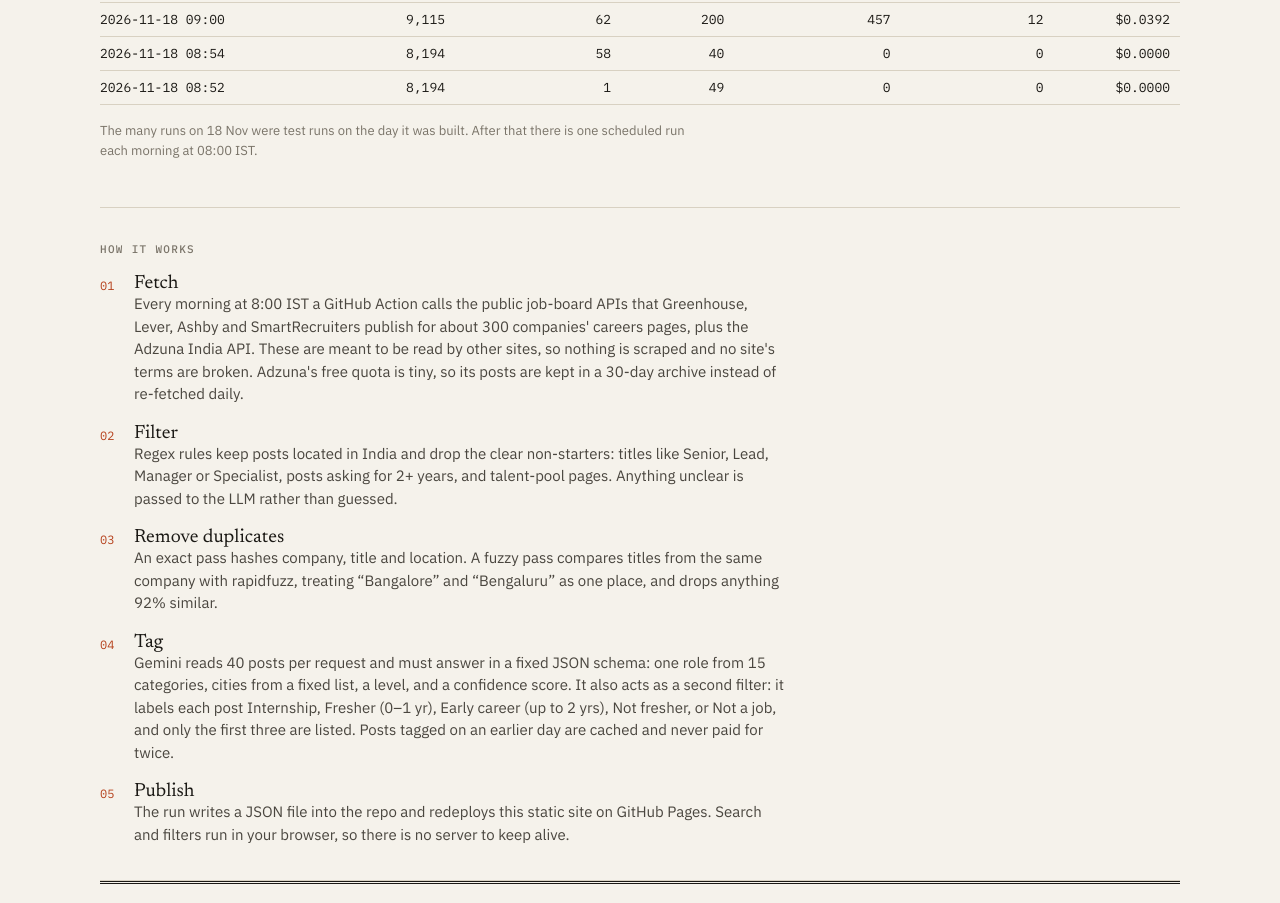
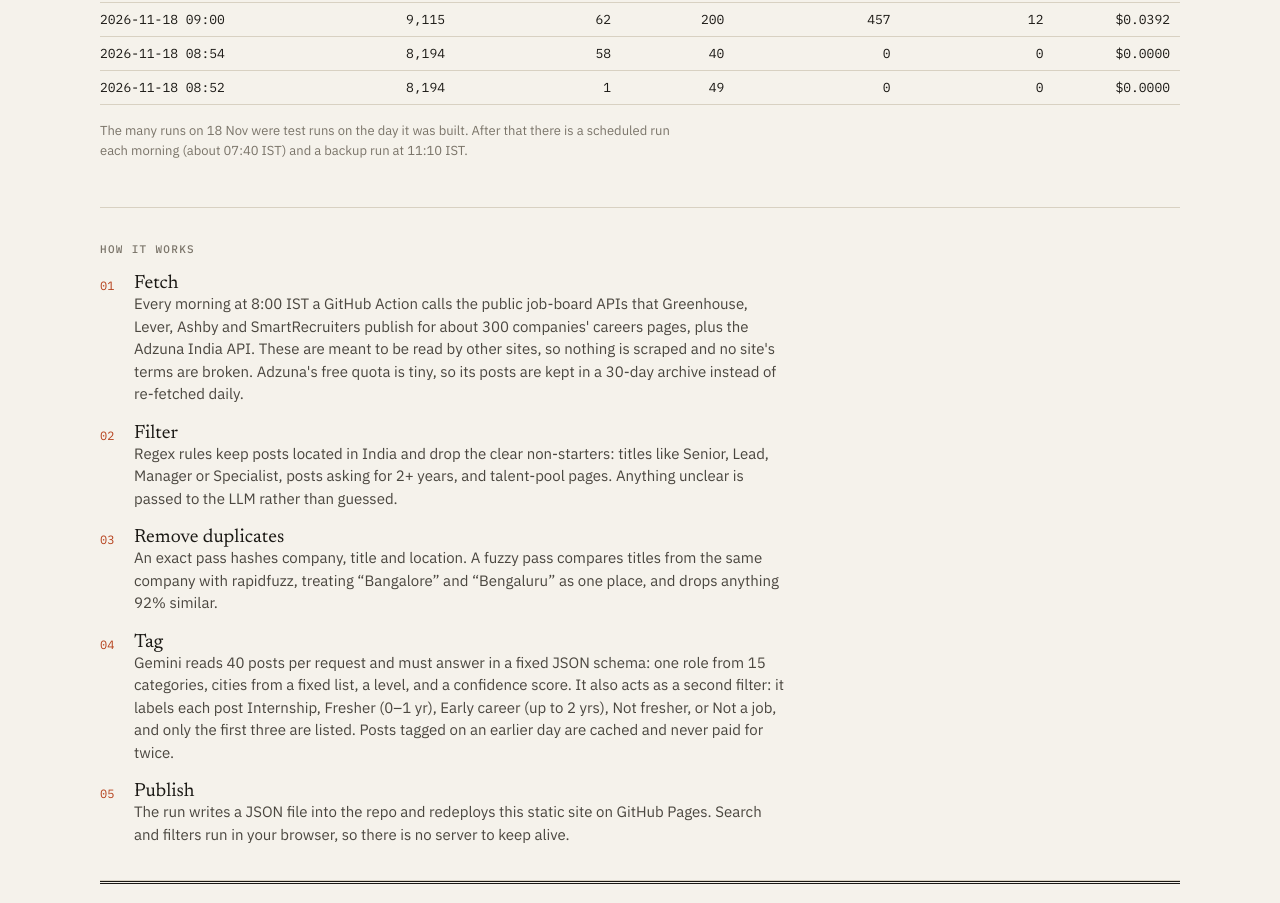
Before and after one commit to dhruvdua14/beep-fresher-jobs, a plain HTML site: page site/stats.html in a window 1280 px wide. Shown: the part 2439-3342 px from the top of the page. Drawn offline with Linux system fonts and the light colour scheme; no server answers.

Commit message:
Odd-minute schedule plus a backup daily run (GitHub delays on-the-hour crons)
Co-Authored-By: Claude Opus 5.5 <noreply@anthropic.com>
Claude-Session: https://claude.ai/code/session_011WKirumzAgQzBnRVztrbRm

```diff
--- a/site/stats.html
+++ b/site/stats.html
@@ -65,7 +65,7 @@
       <h2>Daily runs</h2>
       <div class="tablewrap"><table class="log" id="runs"></table></div>
       <p class="note">The many runs on 18 Nov were test runs on the day it was built. After that
-        there is one scheduled run each morning at 08:00 IST.</p>
+        there is a scheduled run each morning (about 07:40 IST) and a backup run at 11:10 IST.</p>
     </section>
 
     <section class="section">
```
Also changed, not shown: 4 other files.
